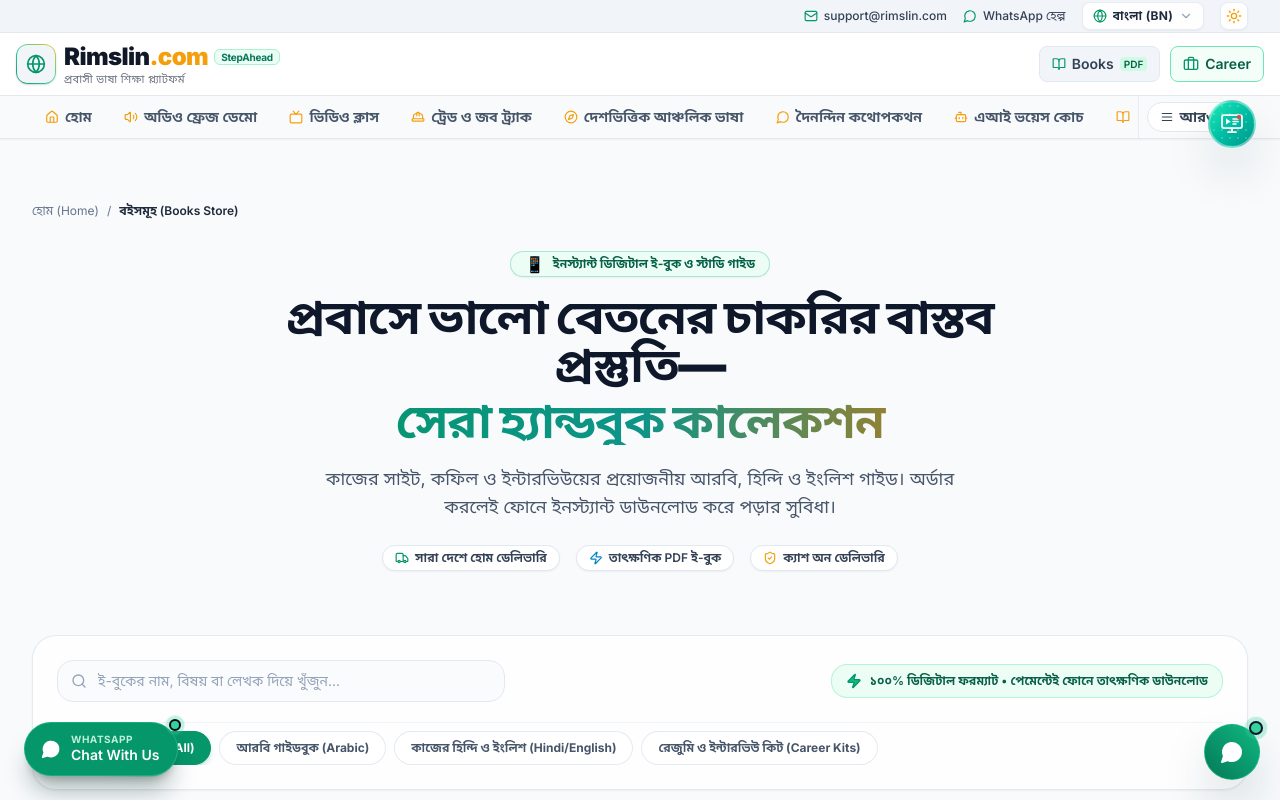
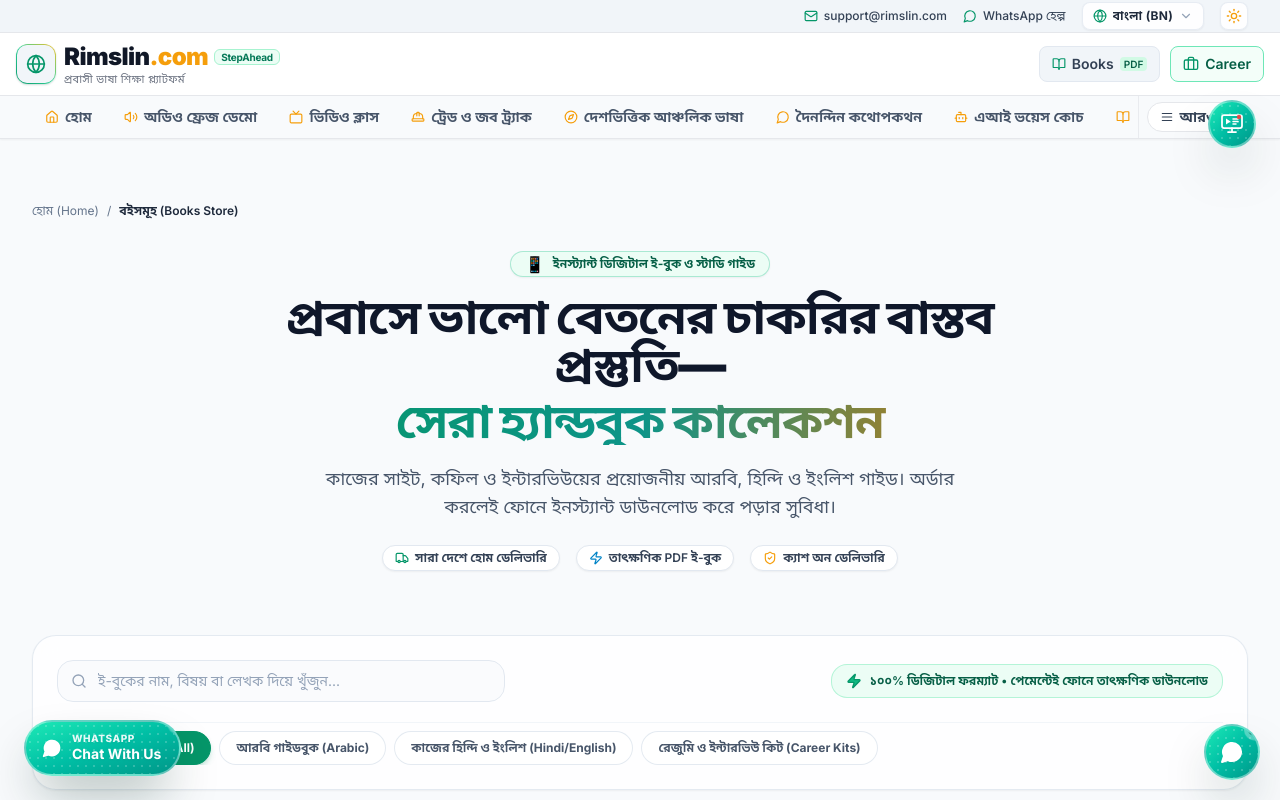
Before and after one commit to arif25/rimslin.com, a Next.js app: page /books in a window 1280 px wide. Shown: the top 800 px of the page. Built offline with nearby package versions, Linux system fonts and the light colour scheme.

Commit message:
style(ui): unify background and shadow theme of all sticky buttons with start course CTA

```diff
--- a/components/FloatingChatbox.tsx
+++ b/components/FloatingChatbox.tsx
@@ -320,23 +320,39 @@ export default function FloatingChatbox() {
         onClick={() => setIsOpen((prev) => !prev)}
         aria-label={isOpen ? "বার্তা ফর্ম বন্ধ করুন" : "অনলাইন বার্তা ফর্ম খুলুন"}
         aria-expanded={isOpen}
-        className={`fixed bottom-5 right-5 z-50 flex h-13 w-13 sm:h-14 sm:w-14 items-center justify-center rounded-full text-white shadow-2xl transition-all duration-300 ease-out focus:outline-none focus-visible:ring-2 focus-visible:ring-emerald-400 focus-visible:ring-offset-2 dark:focus-visible:ring-offset-slate-900 active:scale-95 ${
+        className={`group fixed bottom-5 right-5 z-50 flex h-13 w-13 sm:h-14 sm:w-14 items-center justify-center overflow-hidden rounded-full text-white shadow-2xl transition-all duration-300 ease-out focus:outline-none focus-visible:ring-2 focus-visible:ring-white/80 focus-visible:ring-offset-2 dark:focus-visible:ring-offset-slate-900 active:scale-95 ${
           isOpen
-            ? "bg-slate-800 hover:bg-slate-700 border border-slate-600 shadow-slate-900/50 rotate-90"
-            : "bg-gradient-to-tr from-emerald-700 to-emerald-500 hover:from-emerald-600 hover:to-emerald-400 border border-emerald-400/40 shadow-emerald-950/40 hover:scale-105"
+            ? "bg-slate-800 hover:bg-slate-700 border-2 border-white/30 shadow-slate-950/60 rotate-90"
+            : "border-2 border-white/40 bg-gradient-to-br from-[#1DE9B6] via-[#00BFA5] to-[#009688] hover:from-[#00F5D4] hover:via-[#1DE9B6] hover:to-[#00BFA5] shadow-emerald-950/40 hover:shadow-emerald-950/60 hover:scale-105"
         }`}
       >
+        {/* Subtle dot pattern texture overlay when closed */}
         {!isOpen && (
-          <span className="absolute -top-1 -right-1 flex h-3.5 w-3.5">
-            <span className="animate-ping absolute inline-flex h-full w-full rounded-full bg-emerald-400 opacity-75" />
-            <span className="relative inline-flex rounded-full h-3.5 w-3.5 bg-emerald-400 border-2 border-slate-900" />
+          <div
+            aria-hidden="true"
+            className="absolute inset-0 rounded-full opacity-20 pointer-events-none bg-[radial-gradient(#fff_1.5px,transparent_1.5px)] [background-size:8px_8px]"
+          />
+        )}
+
+        {/* Traveling light shine animation on hover when closed */}
+        {!isOpen && (
+          <div
+            aria-hidden="true"
+            className="absolute inset-0 -translate-x-full group-hover:translate-x-full bg-gradient-to-r from-transparent via-white/35 to-transparent transition-transform duration-1000 ease-in-out pointer-events-none rounded-full"
+          />
+        )}
+
+        {!isOpen && (
+          <span className="absolute -top-1 -right-1 flex h-3.5 w-3.5 z-20">
+            <span className="animate-ping absolute inline-flex h-full w-full rounded-full bg-white opacity-80" />
+            <span className="relative inline-flex rounded-full h-3.5 w-3.5 bg-white border-2 border-emerald-900" />
           </span>
         )}
 
         {isOpen ? (
-          <X className="h-6 w-6 text-white transition-transform duration-200" />
+          <X className="h-6 w-6 text-white relative z-10 drop-shadow-sm transition-transform duration-200" />
         ) : (
-          <MessageCircle className="h-6 w-6 fill-current text-white transition-transform duration-200" />
+          <MessageCircle className="h-6 w-6 fill-current text-white relative z-10 drop-shadow-sm transition-transform duration-200" />
         )}
       </button>
 
--- a/components/FloatingWhatsApp.tsx
+++ b/components/FloatingWhatsApp.tsx
@@ -13,23 +13,35 @@ export default function FloatingWhatsApp() {
         target="_blank"
         rel="noopener noreferrer"
         aria-label="WhatsApp - Chat With Us"
-        className="relative inline-flex items-center gap-2.5 rounded-full bg-emerald-600 hover:bg-emerald-500 text-white px-3.5 py-2 sm:px-4 sm:py-2.5 shadow-xl shadow-emerald-950/30 border border-emerald-400/40 backdrop-blur-md transition-all duration-300 ease-out hover:scale-105 active:scale-95 focus:outline-none focus-visible:ring-2 focus-visible:ring-emerald-400 focus-visible:ring-offset-2 dark:focus-visible:ring-offset-background"
+        className="relative inline-flex items-center gap-2.5 overflow-hidden rounded-full border-2 border-white/40 bg-gradient-to-br from-[#1DE9B6] via-[#00BFA5] to-[#009688] hover:from-[#00F5D4] hover:via-[#1DE9B6] hover:to-[#00BFA5] text-white px-3.5 py-2 sm:px-4 sm:py-2.5 shadow-2xl shadow-emerald-950/40 hover:shadow-emerald-950/60 transition-all duration-300 ease-out hover:scale-105 active:scale-95 focus:outline-none focus-visible:ring-2 focus-visible:ring-white/80 focus-visible:ring-offset-2 dark:focus-visible:ring-offset-background"
       >
+        {/* Subtle dot pattern texture overlay */}
+        <div
+          aria-hidden="true"
+          className="absolute inset-0 rounded-full opacity-20 pointer-events-none bg-[radial-gradient(#fff_1.5px,transparent_1.5px)] [background-size:8px_8px]"
+        />
+
+        {/* Traveling light shine animation on hover */}
+        <div
+          aria-hidden="true"
+          className="absolute inset-0 -translate-x-full group-hover:translate-x-full bg-gradient-to-r from-transparent via-white/35 to-transparent transition-transform duration-1000 ease-in-out pointer-events-none rounded-full"
+        />
+
         {/* Pulse online indicator */}
-        <span className="absolute -top-1 -right-1 flex h-3 w-3">
-          <span className="animate-ping absolute inline-flex h-full w-full rounded-full bg-emerald-400 opacity-75" />
-          <span className="relative inline-flex rounded-full h-3 w-3 bg-emerald-400 border-2 border-slate-950" />
+        <span className="absolute -top-1 -right-1 flex h-3 w-3 z-20">
+          <span className="animate-ping absolute inline-flex h-full w-full rounded-full bg-white opacity-80" />
+          <span className="relative inline-flex rounded-full h-3 w-3 bg-white border-2 border-emerald-900" />
         </span>
 
         {/* WhatsApp MessageCircle Icon */}
-        <MessageCircle className="h-5 w-5 fill-current text-white shrink-0" />
+        <MessageCircle className="h-5 w-5 fill-current text-white shrink-0 relative z-10 drop-shadow-sm" />
 
         {/* 2-line Text Block: WHATSAPP / Chat With Us */}
-        <div className="flex flex-col items-start leading-tight pr-0.5">
-          <span className="text-[10px] font-bold tracking-wider uppercase opacity-90 leading-tight text-emerald-100">
+        <div className="flex flex-col items-start leading-tight pr-0.5 relative z-10">
+          <span className="text-[10px] font-extrabold tracking-wider uppercase text-white/90 leading-tight drop-shadow-sm">
             WHATSAPP
           </span>
-          <span className="text-xs sm:text-sm font-semibold leading-tight text-white whitespace-nowrap">
+          <span className="text-xs sm:text-sm font-bold leading-tight text-white whitespace-nowrap drop-shadow-sm">
             Chat With Us
           </span>
         </div>
--- a/components/ScrollToTop.tsx
+++ b/components/ScrollToTop.tsx
@@ -38,14 +38,26 @@ export default function ScrollToTop() {
       onClick={scrollToTop}
       aria-label="Scroll to top"
       title="Scroll to top"
-      className={`group fixed bottom-20 right-5.5 sm:bottom-20 sm:right-6 z-40 flex h-11 w-11 sm:h-12 sm:w-12 items-center justify-center rounded-full bg-gradient-to-tr from-emerald-600 to-gulf-500 hover:from-emerald-500 hover:to-gulf-400 dark:from-gulf-600 dark:to-emerald-500 dark:hover:from-gulf-500 dark:hover:to-emerald-400 text-white shadow-lg shadow-emerald-950/25 dark:shadow-gulf-950/50 border border-emerald-400/30 dark:border-gulf-400/40 backdrop-blur-sm transition-all duration-300 ease-out hover:scale-110 active:scale-95 focus:outline-none focus-visible:ring-2 focus-visible:ring-gulf-400 focus-visible:ring-offset-2 dark:focus-visible:ring-offset-background ${
+      className={`group fixed bottom-20 right-5.5 sm:bottom-20 sm:right-6 z-40 flex h-11 w-11 sm:h-12 sm:w-12 items-center justify-center overflow-hidden rounded-full border-2 border-white/40 bg-gradient-to-br from-[#1DE9B6] via-[#00BFA5] to-[#009688] hover:from-[#00F5D4] hover:via-[#1DE9B6] hover:to-[#00BFA5] text-white shadow-2xl shadow-emerald-950/40 hover:shadow-emerald-950/60 transition-all duration-300 ease-out hover:scale-105 active:scale-95 focus:outline-none focus-visible:ring-2 focus-visible:ring-white/80 focus-visible:ring-offset-2 dark:focus-visible:ring-offset-background ${
         isVisible
           ? "opacity-100 translate-y-0 pointer-events-auto"
           : "opacity-0 translate-y-4 pointer-events-none"
       }`}
     >
+      {/* Subtle dot pattern texture overlay */}
+      <div
+        aria-hidden="true"
+        className="absolute inset-0 rounded-full opacity-20 pointer-events-none bg-[radial-gradient(#fff_1.5px,transparent_1.5px)] [background-size:8px_8px]"
+      />
+
+      {/* Traveling light shine animation on hover */}
+      <div
+        aria-hidden="true"
+        className="absolute inset-0 -translate-x-full group-hover:translate-x-full bg-gradient-to-r from-transparent via-white/35 to-transparent transition-transform duration-1000 ease-in-out pointer-events-none rounded-full"
+      />
+
       <ArrowUp
-        className="h-5 w-5 transition-transform duration-300 group-hover:-translate-y-0.5"
+        className="h-5 w-5 sm:h-5.5 sm:w-5.5 text-white relative z-10 drop-shadow-sm transition-transform duration-300 group-hover:-translate-y-0.5"
         strokeWidth={2.5}
         aria-hidden="true"
       />
--- a/components/books/BookStoreClient.tsx
+++ b/components/books/BookStoreClient.tsx
@@ -374,10 +374,10 @@ export default function BookStoreClient() {
           <button
             type="button"
             onClick={() => setIsCartOpen(true)}
-            className="flex items-center gap-2 rounded-2xl bg-gradient-to-r from-emerald-600 via-teal-600 to-emerald-700 text-white px-4 py-3 shadow-xl shadow-emerald-900/30 hover:scale-105 active:scale-95 transition-all"
+            className="flex items-center gap-2 rounded-full border-2 border-white/40 bg-gradient-to-br from-[#1DE9B6] via-[#00BFA5] to-[#009688] hover:from-[#00F5D4] hover:via-[#1DE9B6] hover:to-[#00BFA5] text-white px-4 py-2.5 shadow-2xl shadow-emerald-950/40 hover:shadow-emerald-950/60 hover:scale-105 active:scale-95 transition-all"
           >
-            <ShoppingBag className="h-5 w-5" />
-            <span className="text-xs font-extrabold">ই-বুক কার্ট ({totalCartCount})</span>
+            <ShoppingBag className="h-5 w-5 text-white" />
+            <span className="text-xs font-extrabold text-white">ই-বুক কার্ট ({totalCartCount})</span>
           </button>
         </div>
       )}
```
